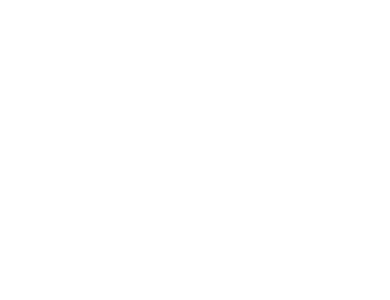
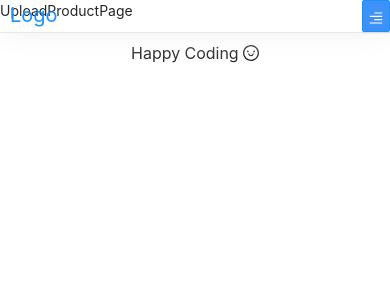
Before and after one commit to hhhhhhdong/TourPackageMall, a React (Create React App) app in the folder client/: page /product/upload in a window 390 px wide. Shown: the top 300 px of the page. Built offline with nearby package versions, Linux system fonts and the light colour scheme; no server answers.

Commit message:
bolierPlate : antd, css

```diff
--- a/client/package.json
+++ b/client/package.json
@@ -3,6 +3,7 @@
   "version": "0.1.0",
   "private": true,
   "dependencies": {
+    "@ant-design/icons": "^4.2.2",
     "@testing-library/jest-dom": "^4.2.4",
     "@testing-library/react": "^9.5.0",
     "@testing-library/user-event": "^7.2.1",
--- a/client/src/components/App.js
+++ b/client/src/components/App.js
@@ -1,30 +1,37 @@
-import React from "react";
-import { BrowserRouter as Router, Switch, Route } from "react-router-dom";
+import React, { Suspense } from "react";
+import { Switch, Route } from "react-router-dom";
 import Auth from "../hoc/auth";
 
 import LandingPage from "./views/LandingPage/LandingPage";
 import LoginPage from "./views/LoginPage/LoginPage";
 import RegisterPage from "./views/RegisterPage/RegisterPage";
+import UploadProductPage from "./views/UploadProductPage/UploadProductPage";
+import NavBar from "./views/NavBar/NavBar";
+import Footer from "./views/Footer/Footer";
 
 function App() {
   return (
-    <Router>
+    <Suspense fallback={<div>Loading...</div>}>
+      <NavBar />
       <div>
-        {/*
-          A <Switch> looks through all its children <Route>
-          elements and renders the first one whose path
-          matches the current URL. Use a <Switch> any time
-          you have multiple routes, but you want only one
-          of them to render at a time
-        */}
         <Switch>
           <Route exact path="/" component={Auth(LandingPage, null)} />
           <Route exact path="/login" component={Auth(LoginPage, false)} />
           <Route exact path="/register" component={Auth(RegisterPage, false)} />
+          <Route
+            exact
+            path="/product/upload"
+            component={Auth(UploadProductPage, true)}
+          />
         </Switch>
       </div>
-    </Router>
+      <Footer />
+    </Suspense>
   );
 }
 
 export default App;
+
+//null   Anyone Can go inside
+//true   only logged in user can go inside
+//false  logged in user can't go inside
--- a/client/src/components/views/Footer/Footer.js
+++ b/client/src/components/views/Footer/Footer.js
@@ -1,7 +1,24 @@
 import React from "react";
+import { SmileOutlined } from "@ant-design/icons";
 
 function Footer() {
-  return <div>Footer</div>;
+  return (
+    <div
+      style={{
+        height: "80px",
+        display: "flex",
+        flexDirection: "column",
+        alignItems: "center",
+        justifyContent: "center",
+        fontSize: "1rem",
+      }}
+    >
+      <p>
+        {" "}
+        Happy Coding <SmileOutlined />
+      </p>
+    </div>
+  );
 }
 
 export default Footer;
--- a/client/src/components/views/NavBar/NavBar.js
+++ b/client/src/components/views/NavBar/NavBar.js
@@ -1,7 +1,54 @@
-import React from "react";
+import React, { useState } from "react";
+import LeftMenu from "./Sections/LeftMenu";
+import RightMenu from "./Sections/RightMenu";
+import { Drawer, Button } from "antd";
+import { AlignRightOutlined } from "@ant-design/icons";
+import "./Sections/Navbar.css";
 
 function NavBar() {
-  return <div>NavBar</div>;
+  const [visible, setvisible] = useState(false);
+
+  const showDrawer = () => {
+    setvisible(true);
+  };
+
+  const onClose = () => {
+    setvisible(false);
+  };
+
+  return (
+    <nav className="menu">
+      <div className="menu__logo">
+        <a href="/">Logo</a>
+      </div>
+      <div className="menu__container">
+        <div className="menu_left">
+          <LeftMenu mode="horizontal" />
+        </div>
+        <div className="menu_rigth">
+          <RightMenu mode="horizontal" />
+        </div>
+        <Button
+          className="menu__mobile-button"
+          type="primary"
+          onClick={showDrawer}
+        >
+          <AlignRightOutlined />
+        </Button>
+        <Drawer
+          className="menu_drawer"
+          title="Basic Drawer"
+          placement="right"
+          closable={false}
+          onClose={onClose}
+          visible={visible}
+        >
+          <LeftMenu mode="inline" />
+          <RightMenu mode="inline" />
+        </Drawer>
+      </div>
+    </nav>
+  );
 }
 
 export default NavBar;
--- /dev/null
+++ b/client/src/components/views/NavBar/Sections/LeftMenu.js
@@ -0,0 +1,25 @@
+import React from "react";
+import { Menu } from "antd";
+const SubMenu = Menu.SubMenu;
+const MenuItemGroup = Menu.ItemGroup;
+function LeftMenu(props) {
+  return (
+    <Menu mode={props.mode}>
+      <Menu.Item key="mail">
+        <a href="/">Home</a>
+      </Menu.Item>
+      <SubMenu title={<span>Blogs</span>}>
+        <MenuItemGroup title="Item 1">
+          <Menu.Item key="setting:1">Option 1</Menu.Item>
+          <Menu.Item key="setting:2">Option 2</Menu.Item>
+        </MenuItemGroup>
+        <MenuItemGroup title="Item 2">
+          <Menu.Item key="setting:3">Option 3</Menu.Item>
+          <Menu.Item key="setting:4">Option 4</Menu.Item>
+        </MenuItemGroup>
+      </SubMenu>
+    </Menu>
+  );
+}
+
+export default LeftMenu;
--- /dev/null
+++ b/client/src/components/views/NavBar/Sections/Navbar.css
@@ -0,0 +1,63 @@
+@import "~antd/dist/antd.css";
+
+.menu {
+  position: fixed;
+  width: 100%;
+  padding: 0 20px;
+  border-bottom: solid 1px #e8e8e8;
+  box-shadow: 0 0 30px #f3f1f1;
+  /* z-index: 5; */
+  /* overflow: auto; */
+  /* background-color: white; */
+  display: flex;
+  align-items: center;
+}
+.menu__logo {
+  width: 150px;
+}
+
+.menu__logo a {
+  font-size: 20px;
+}
+
+.menu__container {
+  display: flex;
+  align-items: center;
+  justify-content: space-between;
+  width: 100%;
+}
+
+.menu__mobile-button {
+  padding: 6px;
+  display: none !important;
+  background: #3e91f7;
+}
+
+@media (max-width: 767px) {
+  .menu {
+    padding: 0;
+  }
+
+  .menu a {
+    padding-left: 10px;
+  }
+
+  .menu__container {
+    display: flex;
+    justify-content: flex-end;
+  }
+
+  .menu__mobile-button {
+    display: inline-block !important;
+  }
+
+  .menu_left,
+  .menu_rigth {
+    display: none;
+  }
+
+  /* .menu__container .ant-menu-item,
+  .menu__container .ant-menu-submenu-title {
+    padding: 1px 20px;
+  } */
+}
--- /dev/null
+++ b/client/src/components/views/NavBar/Sections/RightMenu.js
@@ -0,0 +1,43 @@
+import React from "react";
+import { Menu } from "antd";
+import axios from "axios";
+import { USER_SERVER } from "../../../Config";
+import { withRouter } from "react-router-dom";
+import { useSelector } from "react-redux";
+
+function RightMenu(props) {
+  const user = useSelector((state) => state.user);
+
+  const logoutHandler = () => {
+    axios.get(`${USER_SERVER}/logout`).then((response) => {
+      if (response.status === 200) {
+        props.history.push("/login");
+      } else {
+        alert("Log Out Failed");
+      }
+    });
+  };
+
+  if (user.userData && !user.userData.isAuth) {
+    return (
+      <Menu mode={props.mode}>
+        <Menu.Item key="mail">
+          <a href="/login">Signin</a>
+        </Menu.Item>
+        <Menu.Item key="app">
+          <a href="/register">Signup</a>
+        </Menu.Item>
+      </Menu>
+    );
+  } else {
+    return (
+      <Menu mode={props.mode}>
+        <Menu.Item key="logout">
+          <a onClick={logoutHandler}>Logout</a>
+        </Menu.Item>
+      </Menu>
+    );
+  }
+}
+
+export default withRouter(RightMenu);
--- /dev/null
+++ b/client/src/components/views/UploadProductPage/UploadProductPage.js
@@ -0,0 +1,7 @@
+import React from "react";
+
+function UploadProductPage() {
+  return <div>UploadProductPage</div>;
+}
+
+export default UploadProductPage;
```
